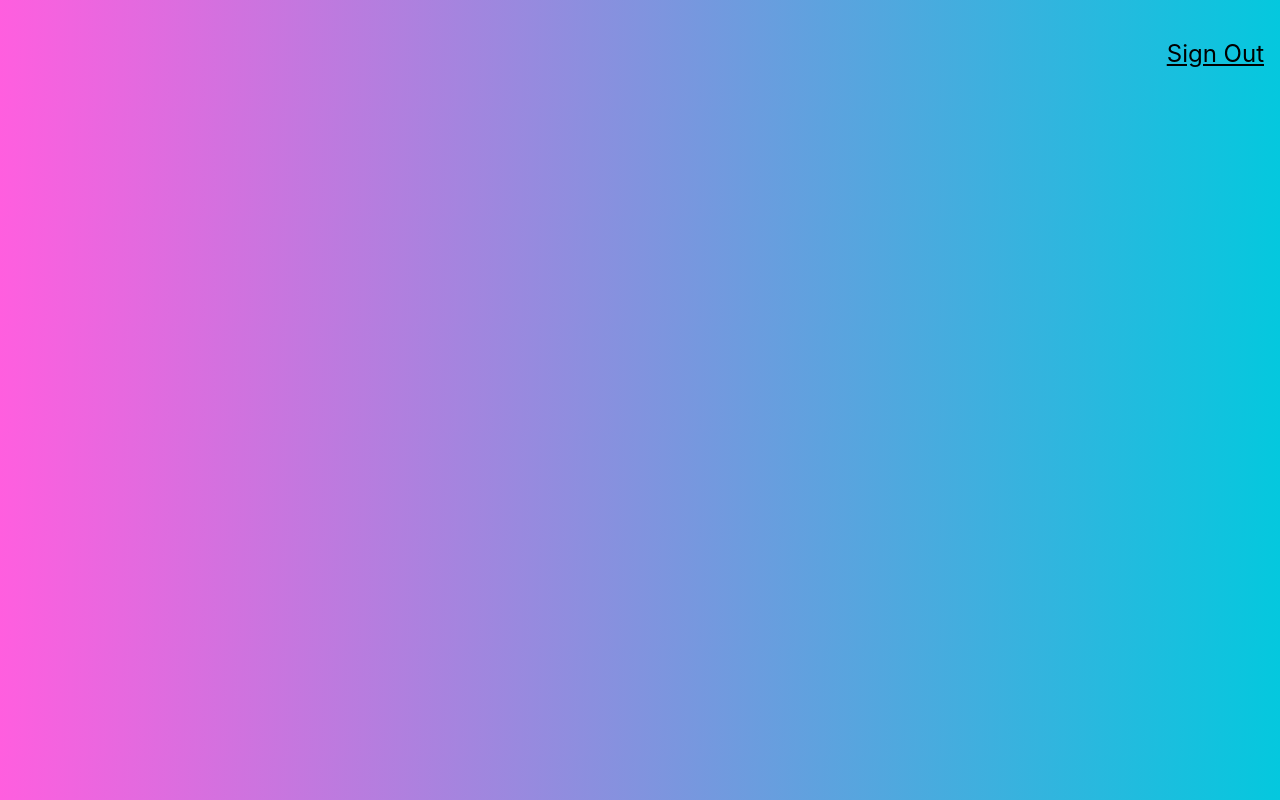
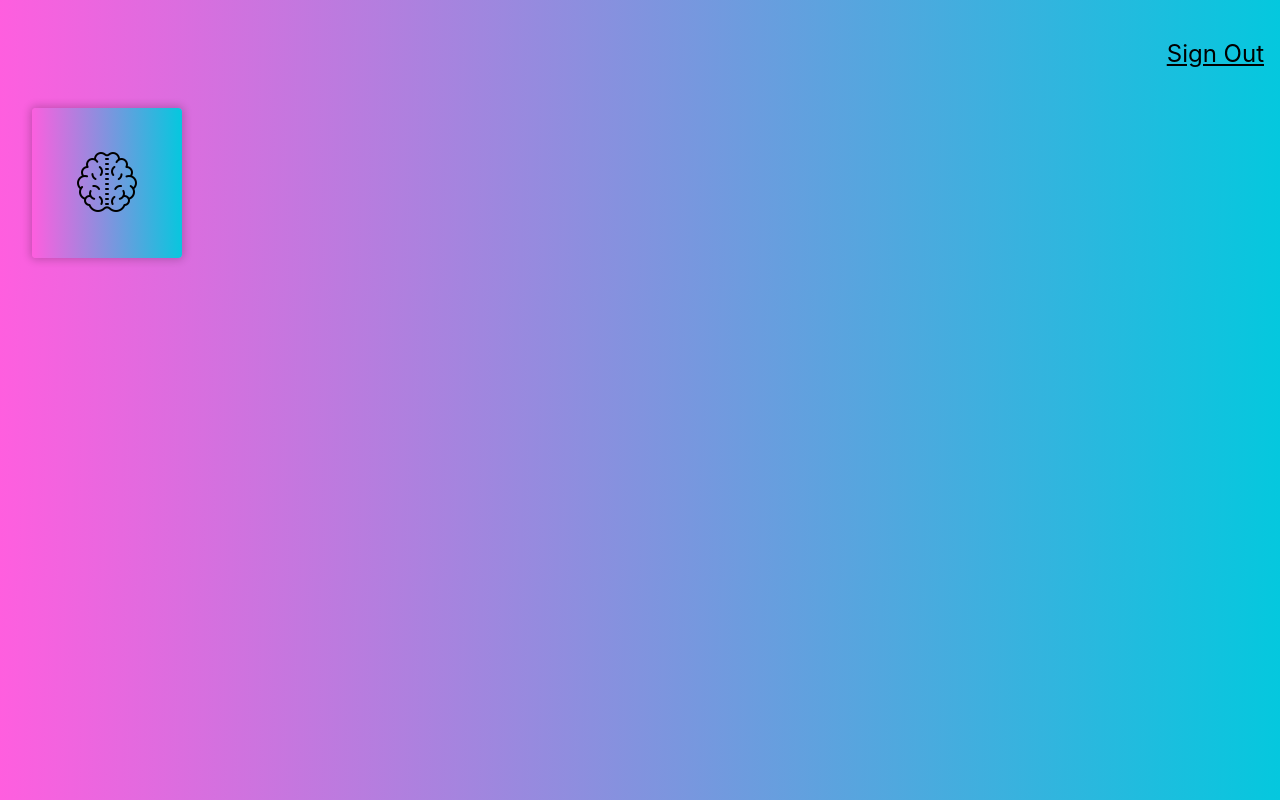
Before and after one commit to aziret/face-recognition, a React (Create React App) app: page / in a window 1280 px wide. Built offline with nearby package versions, Linux system fonts and the light colour scheme.

Commit message:
Add Logo component

```diff
--- a/package.json
+++ b/package.json
@@ -9,6 +9,7 @@
     "react": "^18.2.0",
     "react-dom": "^18.2.0",
     "react-scripts": "5.0.1",
+    "react-tilt": "^1.0.2",
     "tachyons": "^4.12.0",
     "web-vitals": "^2.1.4"
   },
--- a/src/App.js
+++ b/src/App.js
@@ -1,12 +1,13 @@
 import "./App.css";
 import Navigation from "./components/Navigation/Navigation";
+import Logo from "./components/Logo/Logo";
 
 function App() {
   return (
     <div className="App">
       <Navigation />
-      {/* <Logo />
-      <ImageLinkForm />
+      <Logo />
+      {/* <ImageLinkForm />
       <FaceRecognition /> */}
     </div>
   );
--- /dev/null
+++ b/src/components/Logo/Logo.css
@@ -0,0 +1,3 @@
+.Tilt {
+  background: linear-gradient(89deg, #ff5edf 0%, #04c8de 100%);
+}
--- /dev/null
+++ b/src/components/Logo/Logo.js
@@ -0,0 +1,22 @@
+import React from "react";
+import { Tilt } from "react-tilt";
+import brain from "./brain.png";
+import "./Logo.css";
+
+const Logo = () => {
+  return (
+    <div className="ma4 mt0">
+      <Tilt
+        className="Tilt br2 shadow-2"
+        options={{ max: 55 }}
+        style={{ height: 150, width: 150 }}
+      >
+        <div className="Tilt-inner pa4">
+          <img style={{ paddingTop: "10px" }} src={brain} alt="brain" />
+        </div>
+      </Tilt>
+    </div>
+  );
+};
+
+export default Logo;
```
Also changed, not shown: src/components/Logo/brain.png (added), 1 other file (tests, documents, lock files or other folders).
